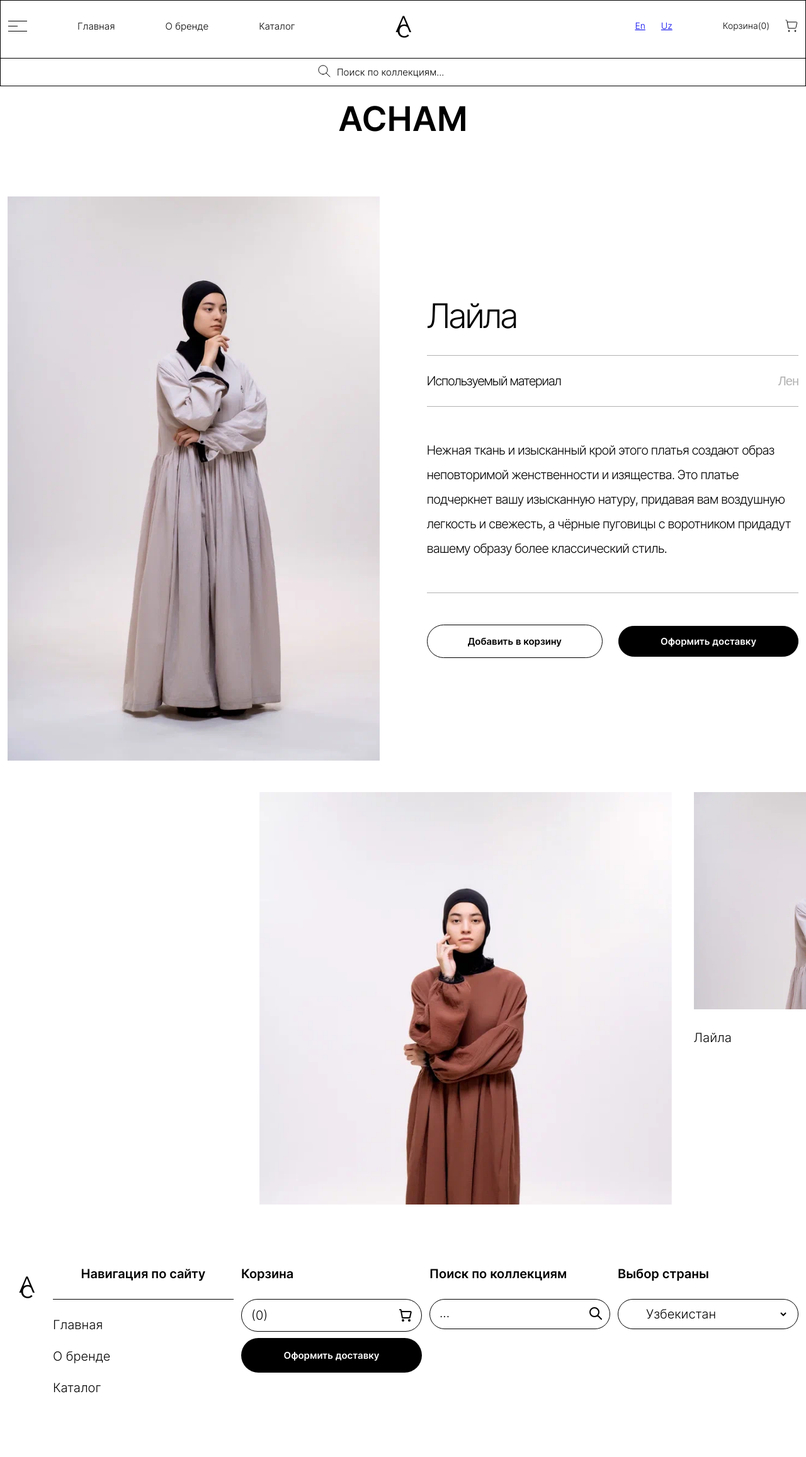
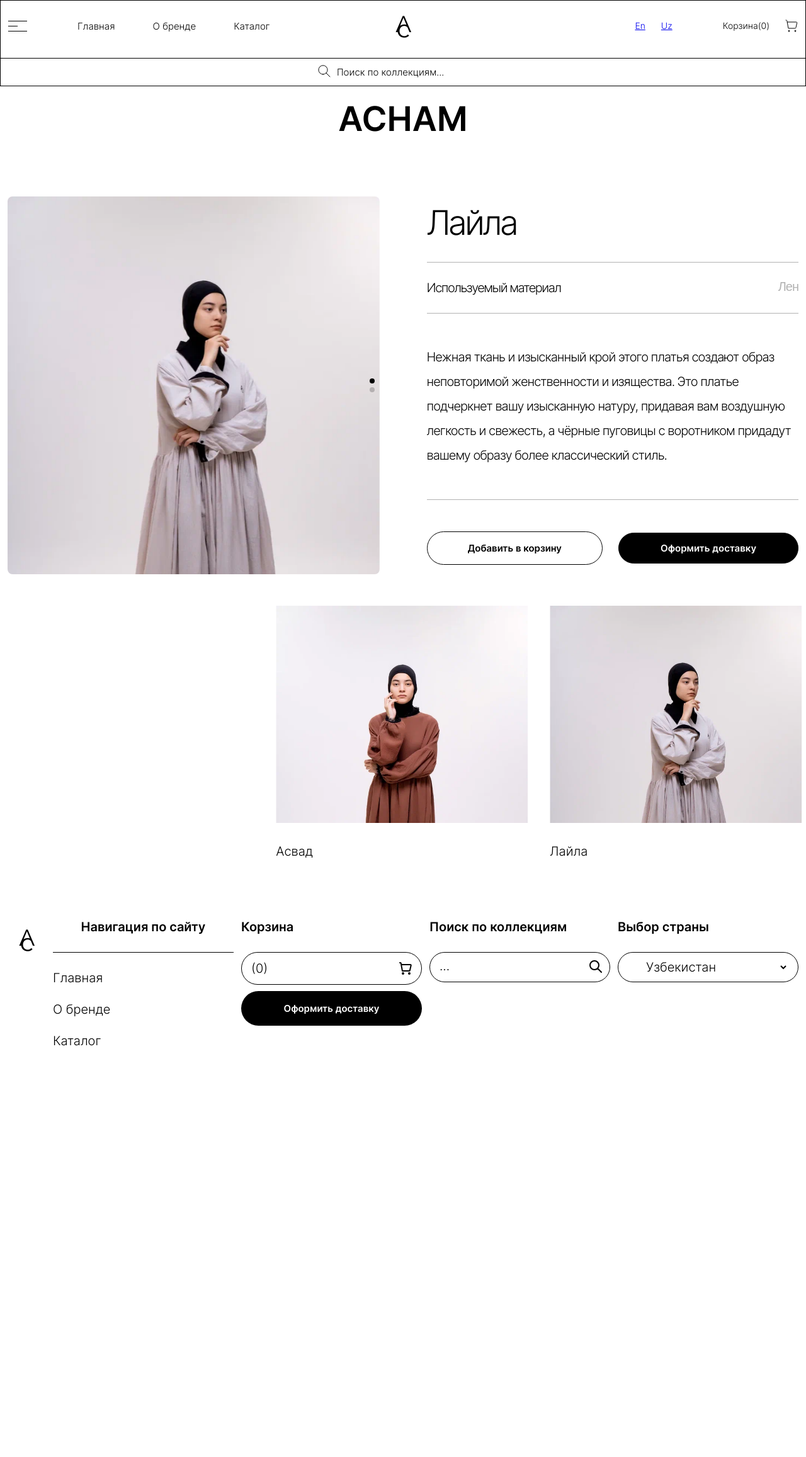
Before and after one commit to SarkorbekA/acham.uz, a Django app: page /third_page/24 in a window 1280 px wide. Shown: the whole page at 63% size. After the commit the page ends 1661 px from the top, so only its background shows below. Run offline with Django 5.2, Linux system fonts and the light colour scheme; data comes from the database, SQL or seed files in the repository; both versions use the stored data as it was after the commit.

Commit message:
feat: add slider to detail card

```diff
--- a/backend/templates/fourth_page.html
+++ b/backend/templates/fourth_page.html
@@ -8,8 +8,8 @@
 
 <main class="main">
     <div class="main__top">
-        <h2 class="main__top-title">ACHAM</h2>
-        <p class="main__top-text">Однажды, не найдя подходящего платья, я решила создать свой собственный бренд</p>
+        <h2 class="main__top-title">О БРЕНДЕ</h2>
+        <p class="main__top-text">Не найдя подходящего платья, я решила создать свой собственный бренд</p>
     </div>
     <div class="main__bottom">
         {% for blog_about in count_about %}
--- a/backend/templates/third_page.html
+++ b/backend/templates/third_page.html
@@ -13,7 +13,18 @@
             <!--                Сам товар-->
             <div class="main__card-info">
                 <div class="main__card-info--img">
+                    <div class="swiper cardSwiper">
+                        <div class="swiper-wrapper">
+                            <div class="swiper-slide">
                                 <img src="{{ item.get_image }}" alt="">
+                            </div>
+                            <div class="swiper-slide">
+                                <img src="{{ item.get_image }}" alt="">
+                            </div>
+                        </div>
+                        <div class="swiper-pagination"></div>
+
+                    </div>
                 </div>
                 <div class="main__card-info--info">
                     <h2 class="main__card-info--info---title">{{ item.name }}</h2>
@@ -35,7 +46,7 @@
                     <div class="main__card-info--info---btns">
                         <form action="{% url 'cart_add' item.id %}" method="post" style="width: 100%;">
                             {% csrf_token %}
-                                <input type="submit"  value="Добавить в корзину" class="btn1">
+                            <input type="submit" value="Добавить в корзину" class="btn1">
                         </form>
                         <a href="#" class="btn2">Оформить доставку</a>
                     </div>
@@ -53,9 +64,11 @@
         <div class="swiper-wrapper">
             {% for swiper_item in items %}
             <div class="swiper-slide">
-                    <div class="swiper-slide-img-c" onclick="document.location.href='{% url 'third_page' swiper_item.pk %}'">
-                        <img src="{{ swiper_item.get_image }}" />
-                        <a href="{% url 'third_page' swiper_item.pk %}" class="swiper-slide--hovertext">Перейти в каталог</a>
+                <div class="swiper-slide-img-c"
+                     onclick="document.location.href='{% url 'third_page' swiper_item.pk %}'">
+                    <img src="{{ swiper_item.get_image }}"/>
+                    <a href="{% url 'third_page' swiper_item.pk %}" class="swiper-slide--hovertext">Перейти в
+                        каталог</a>
                 </div>
                 <div class="swiper-slide--text-b">
                     <span class="swiper-slide--text">{{ swiper_item.name }}</span>
--- a/static/js/script.js
+++ b/static/js/script.js
@@ -12,14 +12,27 @@ if (is_safari) {
 }
 
 
-
 var swiper = new Swiper(".mySwiper", {
     centeredSlides: true,
-  slidesPerView: "auto",
+    mousewheel: true,
+    slidesPerView: 3,
+    spaceBetween: 35,
+    // forceToAxis: true,
+    // slidesPerView: "auto",
+});
+
+var swiper2 = new Swiper(".cardSwiper", {
+    direction: "vertical",
+    mousewheel: true,
+    forceToAxis: true,
+    pagination: {
+        el: ".swiper-pagination",
+        clickable: true,
+    },
 });
 
 let header_burger = document.querySelector(".header__content-burger");
-let burger = document.querySelector(".burger");
+let burger = document?.querySelector(".burger");
 let size = document.querySelectorAll(".size");
 
 header_burger.addEventListener("click", () => {
@@ -38,11 +51,13 @@ header_burger.addEventListener("click", () => {
 
 document.addEventListener("DOMContentLoaded", function () {
     let x = 0;
+
     function handleClick(event) {
         if (event.target.closest(".header__content-burger")) {
             return;
         } else {
-      if (burger.classList[1] == "active") {
+            if (burger) {
+                if (burger?.classList[1] == "active") {
                     x += 1;
                     if (x == 2) {
                         header_burger.classList.remove("active");
@@ -52,6 +67,8 @@ document.addEventListener("DOMContentLoaded", function () {
                         document.documentElement.style.overflow = "unset";
                     }
                 }
+            }
+
         }
     }
 
--- a/static/style/fonts.css
+++ b/static/style/fonts.css
@@ -15,7 +15,7 @@
 }
 
 @font-face {
-    font-family: 'Century', 'sans-serif';
-    src: url(../fonts/CenturyGothicW05-Regular.woff2);
+    font-family: 'Century';
+    src: url(../fonts/Century.otf);
     font-weight: 400;
 }
--- a/static/style/nullstyle.css
+++ b/static/style/nullstyle.css
@@ -87,6 +87,16 @@ h6 {
     font-weight: inherit;
 }
 
+html::-webkit-scrollbar {
+    width: 8px;
+    background-color: #FFFFFF;
+}
+
+html::-webkit-scrollbar-thumb {
+    background-color: #000000;
+}
+
+
 /*--------------------*/
 
 /* MyStyle */
--- a/static/style/style.css
+++ b/static/style/style.css
@@ -236,7 +236,7 @@ select {
     -webkit-box-align: center;
     -ms-flex-align: center;
     align-items: center;
-    gap: 80px;
+    gap: 60px;
 }
 
 .header__content-list--link a {
@@ -602,8 +602,17 @@ select {
     margin-top: 100px;
 }
 
+.cardSwiper {
+    height: 600px;
+    --swiper-pagination-color: black;
+    width: 100%;
+}
+
+
 .main__card-info--img {
     width: 100%;
+    border-radius: 8px;
+    overflow: hidden;
     display: -webkit-box;
     display: -ms-flexbox;
     display: flex;
@@ -897,8 +906,10 @@ select {
 
 .main__top-title {
     color: #000;
-    font-size: 180px;
-    font-family: var(--msb);
+    font-size: 160px;
+    font-family: var(--mli);
+    letter-spacing: -18px;
+    word-spacing: -8px;
 }
 
 .main__top-text {
@@ -1021,7 +1032,7 @@ select {
 }
 
 .main__bottom-top--column---text {
-    font-family: var(--ml);
+    font-family: var(--mli);
     font-size: 20px;
     line-height: 150%;
     color: #000;
@@ -1407,6 +1418,7 @@ select {
     display: -ms-flexbox;
     display: flex;
     gap: 30px;
+    min-height: 445px;
     /* white-space: wrap; */
     overflow-x: scroll;
     border-radius: 10px;
@@ -1780,6 +1792,10 @@ select {
 
     .main__top-title {
         font-size: 90px;
+        font-family: var(--msb);
+        letter-spacing: -6px;
+        word-spacing: -2px;
+        line-height: 120%;
     }
 }
 
--- a/templates/base.html
+++ b/templates/base.html
@@ -12,24 +12,17 @@
     <link rel="stylesheet" href="https://cdn.jsdelivr.net/npm/swiper@11/swiper-bundle.min.css"/>
 
     <style>
-        .swiper {
+        .swiper.mySwiper {
             width: 100%;
-            padding-top: 50px;
-            padding-bottom: 50px;
+            margin-top: 50px;
+            margin-bottom: 50px;
+            height: 400px;
         }
 
-        .swiper.mySwiper {
-            height: 755px;
-        }
-
-        .swiper-wrapper {
-            gap: 35px;
-        }
-
-        .swiper-slide {
+        .mySwiper .swiper-slide {
             background-position: center;
             background-size: cover;
-            width: 400px;
+            width: 400px !important;
             height: 400px;
             position: relative;
             display: flex;
@@ -37,7 +30,7 @@
             gap: 35px;
         }
 
-        .swiper-slide-img-c {
+        .mySwiper .swiper-slide-img-c {
             position: relative;
             width: 400px;
             height: 400px;
@@ -48,69 +41,77 @@
             transition: .1s all;
         }
 
-        .swiper-slide-text-b {
-            display: block;
+        .mySwiper .swiper-slide-img-c img {
+            width: 100%;
+            height: 100%;
         }
 
-        .swiper-slide img {
+        /*.swiper-slide-text-b {*/
+        /*    display: block;*/
+        /*}*/
+
+        .mySwiper .swiper-slide img {
             display: block;
             position: absolute;
             top: 0;
             left: 0;
             width: 100%;
+            height: 100%;
+            object-fit: cover;
+            object-position: top;
         }
 
-        .swiper-slide:hover img {
-            opacity: 50%;
-        }
+        /*.swiper-slide:hover img {*/
+        /*    opacity: 50%;*/
+        /*    cursor: pointer;*/
+        /*}*/
 
-        .swiper-slide-active {
-            width: max-content;
-            height: 100%;
-            transition: .1s all;
-        }
+        /*.swiper-slide-active {*/
+        /*    height: 100%;*/
+        /*    transition: .1s all;*/
+        /*}*/
 
-        .swiper-slide-active .swiper-slide-img-c {
-            width: 655px;
-            height: 655px;
-        }
+        /*.swiper-slide-active .swiper-slide-img-c {*/
+        /*    !*width: 100%;*!*/
+        /*    height: 100%;*/
+        /*}*/
 
-        .swiper-slide-active .swiper-slide--text-b {
-            display: none;
-        }
+        /*.swiper-slide-active .swiper-slide--text-b {*/
+        /*    display: none;*/
+        /*}*/
 
-        .swiper-slide:hover .swiper-slide--hovertext {
-            opacity: 100%;
-        }
+        /*.swiper-slide:hover .swiper-slide--hovertext {*/
+        /*    opacity: 100%;*/
+        /*}*/
 
-        @media(max-width: 1100px) {
+        /*@media(max-width: 1100px) {*/
 
-            .swiper.mySwiper {
-                height: 600px;
-            }
-        }
+        /*    .swiper.mySwiper {*/
+        /*        height: 600px;*/
+        /*    }*/
+        /*}*/
 
-        @media (max-width: 750px) {
-            .swiper.mySwiper {
-                height: 500px;
-            }
-        }
+        /*@media (max-width: 750px) {*/
+        /*    .swiper.mySwiper {*/
+        /*        height: 500px;*/
+        /*    }*/
+        /*}*/
 
-        @media (max-width: 600px) {
-            .swiper.mySwiper {
-                height: 400px;
-            }
-        }
+        /*@media (max-width: 600px) {*/
+        /*    .swiper.mySwiper {*/
+        /*        height: 400px;*/
+        /*    }*/
+        /*}*/
 
-        @media (max-width: 500px) {
-            .main__subcontent {
-                margin-top: 0px;
-            }
+        /*@media (max-width: 500px) {*/
+        /*    .main__subcontent {*/
+        /*        margin-top: 0px;*/
+        /*    }*/
 
-            .swiper.mySwiper {
-                height: 310px;
-            }
-        }
+        /*    .swiper.mySwiper {*/
+        /*        height: 310px;*/
+        /*    }*/
+        /*}*/
     </style>
 </head>
 
@@ -153,13 +154,16 @@
                     <div>
 
                         <form action="{% url 'search_collections' %}" method="GET">
-                        <input class="footer__content-collection--input" placeholder="..." type="text" name="search">
+                            <input class="footer__content-collection--input" placeholder="..." type="text"
+                                   name="search">
 
                             <button type="submit">
-                        <svg width="20" height="20" viewBox="0 0 20 20" fill="none" xmlns="http://www.w3.org/2000/svg">
+                                <svg width="20" height="20" viewBox="0 0 20 20" fill="none"
+                                     xmlns="http://www.w3.org/2000/svg">
                                     <path
                                             d="M13 13L19 19M8 15C4.13401 15 1 11.866 1 8C1 4.13401 4.13401 1 8 1C11.866 1 15 4.13401 15 8C15 11.866 11.866 15 8 15Z"
-                                    stroke="black" stroke-width="2" stroke-linecap="round" stroke-linejoin="round"/>
+                                            stroke="black" stroke-width="2" stroke-linecap="round"
+                                            stroke-linejoin="round"/>
                                 </svg>
                             </button>
                         </form>
```
Also changed, not shown: backend/templates/components/header/_header_index.html (+6 -16 lines), db.sqlite3. Lines whose indentation alone changed are shown as unchanged.
